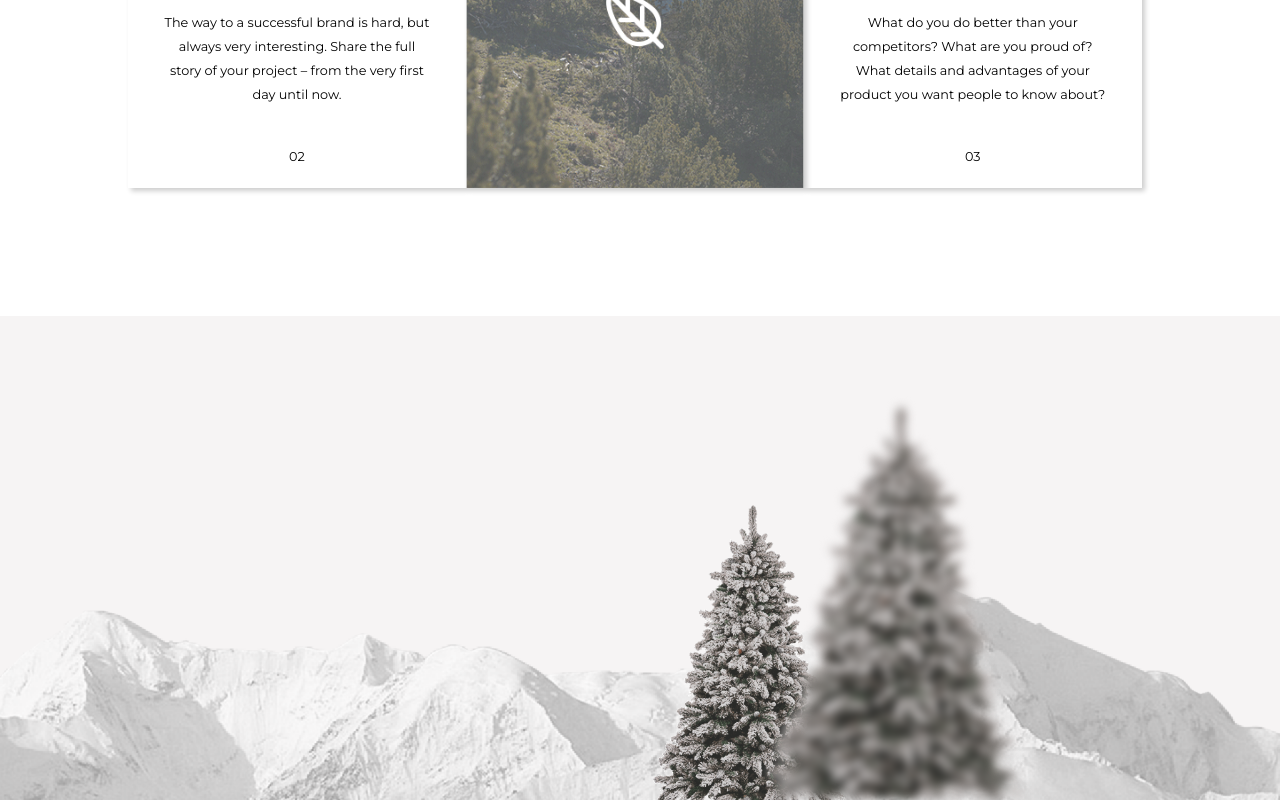
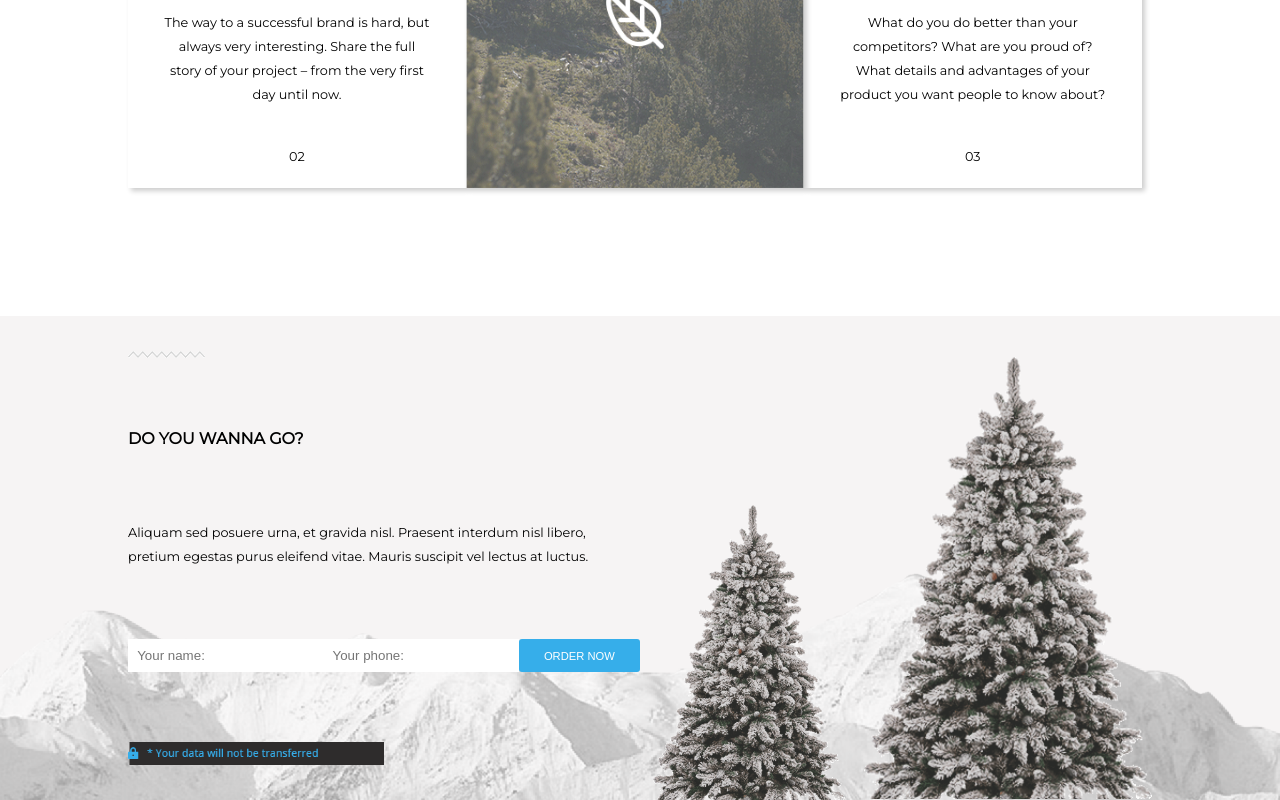
Before and after one commit to emuratov/mountains, a plain HTML site: page index.html in a window 1280 px wide. Shown: the part 1546-2346 px from the top of the page. Drawn offline with nearby package versions, Linux system fonts and the light colour scheme.

Commit message:
offer
offer

```diff
--- a/index.html
+++ b/index.html
@@ -80,7 +80,20 @@
 
 <div class="offer">
 	<div class="secOffer">
-
+		<div class="wrapOffer">
+			<img src="img/wawes.png" alt="">
+			<h1>DO YOU WANNA GO?</h1>
+			<span>Aliquam sed posuere urna, et gravida nisl. Praesent interdum nisl libero, pretium egestas purus eleifend vitae. Mauris suscipit vel lectus at luctus.</span>
+			<div class="inpOffer">
+				<input type="name" placeholder="  Your name:">
+				<input type="phone" placeholder="  Your phone:">
+				<input type="submit" value="ORDER NOW">
+<!-- 				<a href="#">ORDER NOW</a> -->
+			</div>
+			<div class="block">
+				<img src="img/block.png" alt="">
+			</div>
+		</div>
 	</div>
 </div>
 
--- a/style.less
+++ b/style.less
@@ -237,14 +237,65 @@ body{
 	background-repeat: no-repeat;
 	background-size: 25%;
 	background-position: right bottom;
-		-webkit-filter: blur(5px);
+/*		-webkit-filter: blur(5px);
 		-moz-filter: blur(5px);
 		-o-filter: blur(5px);
 		-ms-filter: blur(5px);
-		filter: blur(5px);
+		filter: blur(5px);*/
+	width: 80%;
+	padding-left: 10%;
+	height: inherit;
+}
+.wrapOffer{
+	width: 50%;
+	height: inherit;
+	display: flex;
+	flex-direction: column;
+	justify-content: space-around;
+	img{
+		width: 15%
+	}
+	h1{
+		font-weight: bold;
+		line-height: 1.5rem;
+	}
+	span{
+		line-height: 1.5rem;
+		font-size: 80%;
+		}
+}
+.inpOffer{
+	width: 100%;
+	display: flex;
+	justify-content: space-around;
 
-	width: 80%;
-	height: inherit;
-
+		input[type="submit"]{
+		height: 100%;
+		width: 50%;
+		text-decoration: none;
+		text-transform: uppercase;
+		color: white;
+		background: @blue;
+		max-width: 40%;
+		font-size: 0.7rem;
+		text-align: center;
+		border-radius: 3px;
+		padding: 2% 4% 2% 4%;
+		white-space: nowrap;
+		}
+		input[type="submit"]:hover{
+			box-shadow: 3px 3px 5px rgba(0,0,0,0.2);
+			transition: 0.1s;
+		}
+		input{
+			border: none;
+			width: 100%;
+		}
 
 }
+.block{
+		display: inherit;
+	img{
+		width: 50%;
+	}
+}
```
Also changed, not shown: img/block.png (added), style.css.
